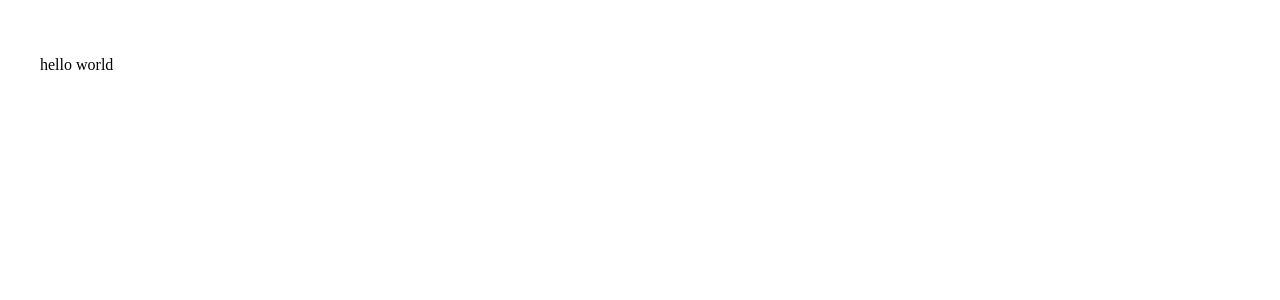
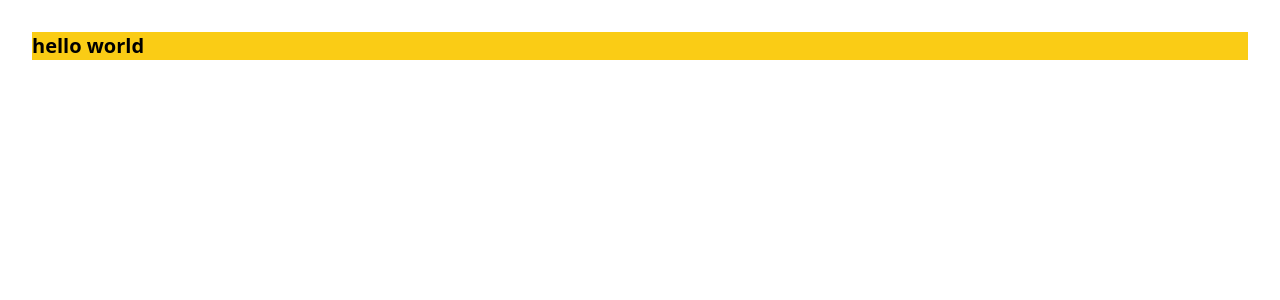
Before and after one commit to Khalid-Graine/News-homepage, a Vue app: page / in a window 1280 px wide. Shown: the top 300 px of the page. Built offline with nearby package versions, Linux system fonts and the light colour scheme.

Commit message:
Add Tailwind CSS for styling

```diff
--- a/package.json
+++ b/package.json
@@ -12,6 +12,9 @@
   },
   "devDependencies": {
     "@vitejs/plugin-vue": "^4.4.0",
+    "autoprefixer": "^10.4.16",
+    "postcss": "^8.4.31",
+    "tailwindcss": "^3.3.5",
     "vite": "^4.4.11"
   }
 }
--- /dev/null
+++ b/postcss.config.js
@@ -0,0 +1,6 @@
+module.exports = {
+  plugins: {
+    tailwindcss: {},
+    autoprefixer: {},
+  },
+}
--- a/src/App.vue
+++ b/src/App.vue
@@ -1,6 +1,6 @@
 
 <template>
-  <p>hello world</p>
+  <p class=" bg-yellow-400 text-xl font-bold">hello world</p>
 </template>
 
 <script setup>
--- a/src/assets/main.css
+++ b/src/assets/main.css
@@ -1,4 +1,8 @@
 @import url('https://fonts.googleapis.com/css2?family=Inter:wght@400;700;800&display=swap');
+
+@tailwind base;
+@tailwind components;
+@tailwind utilities;
 
 #app {
   max-width: 1280px;
--- /dev/null
+++ b/tailwind.config.js
@@ -0,0 +1,11 @@
+/** @type {import('tailwindcss').Config} */
+module.exports = {
+  content: [
+    "./index.html",
+    "./src/**/*.{vue,js,ts,jsx,tsx}",
+  ],
+  theme: {
+    extend: {},
+  },
+  plugins: [],
+}
```
Also changed, not shown: 1 other file (tests, documents, lock files or other folders).
